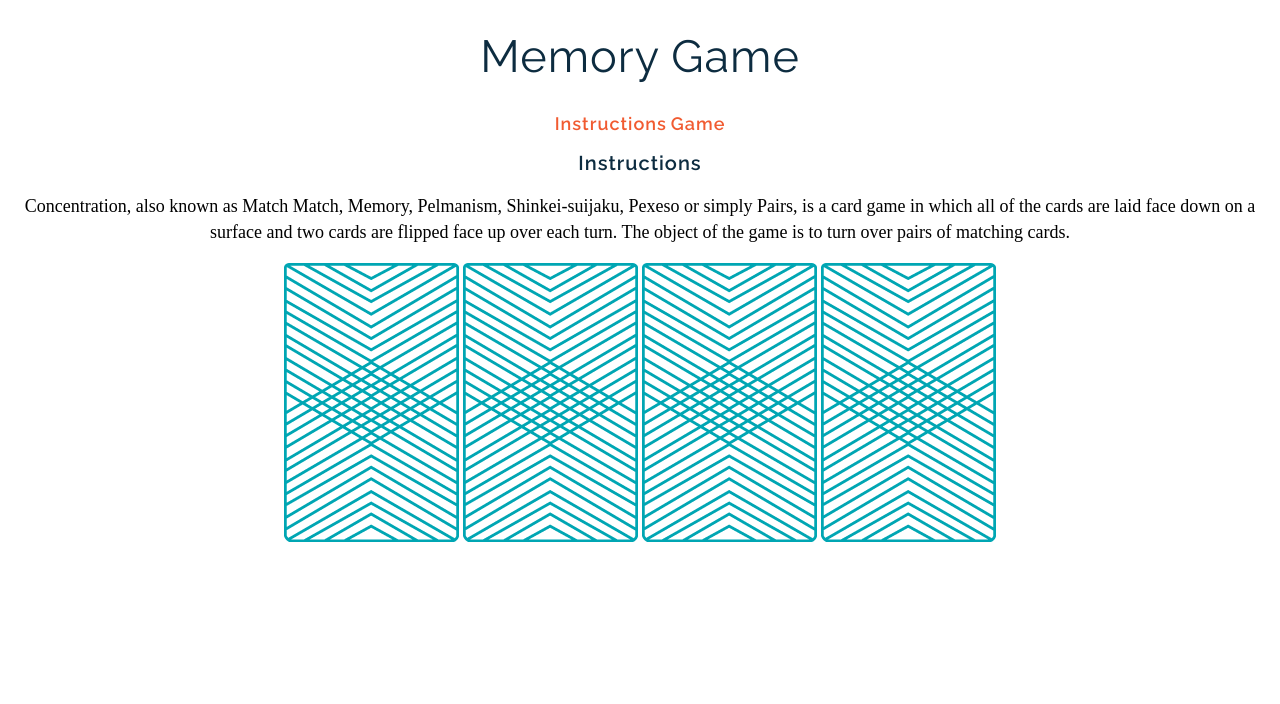
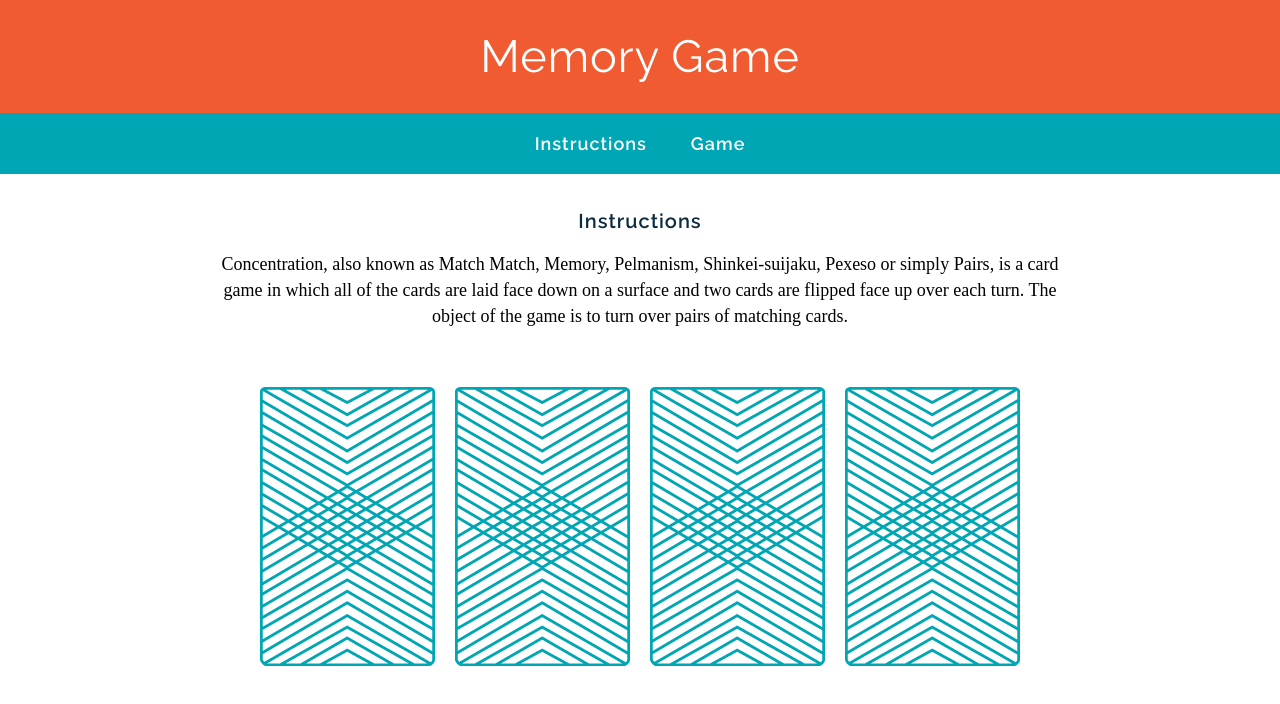
Before and after one commit to meeramads/wdi-fundamentals-memorygame, a plain HTML site: page memory_game/index.html in a window 1280 px wide. Drawn offline with Linux system fonts and the light colour scheme; a web font is replaced by a local one.

Commit message:
Layout Basics

```diff
--- a/memory_game/css/style.css
+++ b/memory_game/css/style.css
@@ -1,9 +1,10 @@
 h1 {
 font-family: "Raleway", sans-serif;
-color: #0D2C40;
+color: white;
 letter-spacing: 1px;
 font-weight: 400;
 font-size: 45px;
+margin: 0;
 
 }
 
@@ -14,6 +15,9 @@ letter-spacing: 1px;
 font-weight: 600;
 font-size: 18px;
 text-decoration: none;
+margin-left:  20px;
+margin-right: 20px;
+color: white;
 }
 
 h2{
@@ -31,7 +35,32 @@ line-height: 26px;
 font-size: 18px;
 }
 
-
 body {
 text-align: center;
+margin: 0;
 }
+
+header{
+background-color: #F15B31;
+color: white;
+padding: 30px 20px 30px 20px;
+}
+
+nav{
+background-color: #00A6B3;
+color: white;
+padding-top: 20px;
+padding-bottom: 20px;
+}
+
+
+main{
+width: 850px;
+margin: 35px auto 35px auto;
+}
+
+img{
+margin-top: 40px;
+margin-left: 8px;
+margin-right: 8px;
+}
--- a/memory_game/index.html
+++ b/memory_game/index.html
@@ -3,15 +3,21 @@
 
     <head>
     		<title>Memory Card Game</title>
+
         	<link href="css/style.css" rel="stylesheet" type="text/css">
         	<link href="https://fonts.googleapis.com/css?family=Droid+Serif|Raleway:400,500,600,700" rel="stylesheet">
 
     </head>
 
 	<body>
+    	<header>
 		<h1>Memory Game</h1>
+    	</header>
+        <nav>
 		<a href="#">Instructions</a>
 		<a href="#">Game</a>
+    	</nav>
+		<main>
 			<h2>Instructions</h2>
 			<p>Concentration, also known as Match Match, Memory, Pelmanism, Shinkei-suijaku, Pexeso or simply Pairs, is a card game in which all of the cards are laid face down on a surface and two cards are flipped face up over each turn. The object of the game is to turn over pairs of matching cards.</p>
 			<div>
@@ -20,6 +26,7 @@
 				<img src="images/back.png" alt="King of Diamonds">
 				<img src="images/back.png" alt="King of Hearts">
 			</div>
+		</main>
 
 	</body>
 
```
Lines whose indentation alone changed are shown as unchanged.
